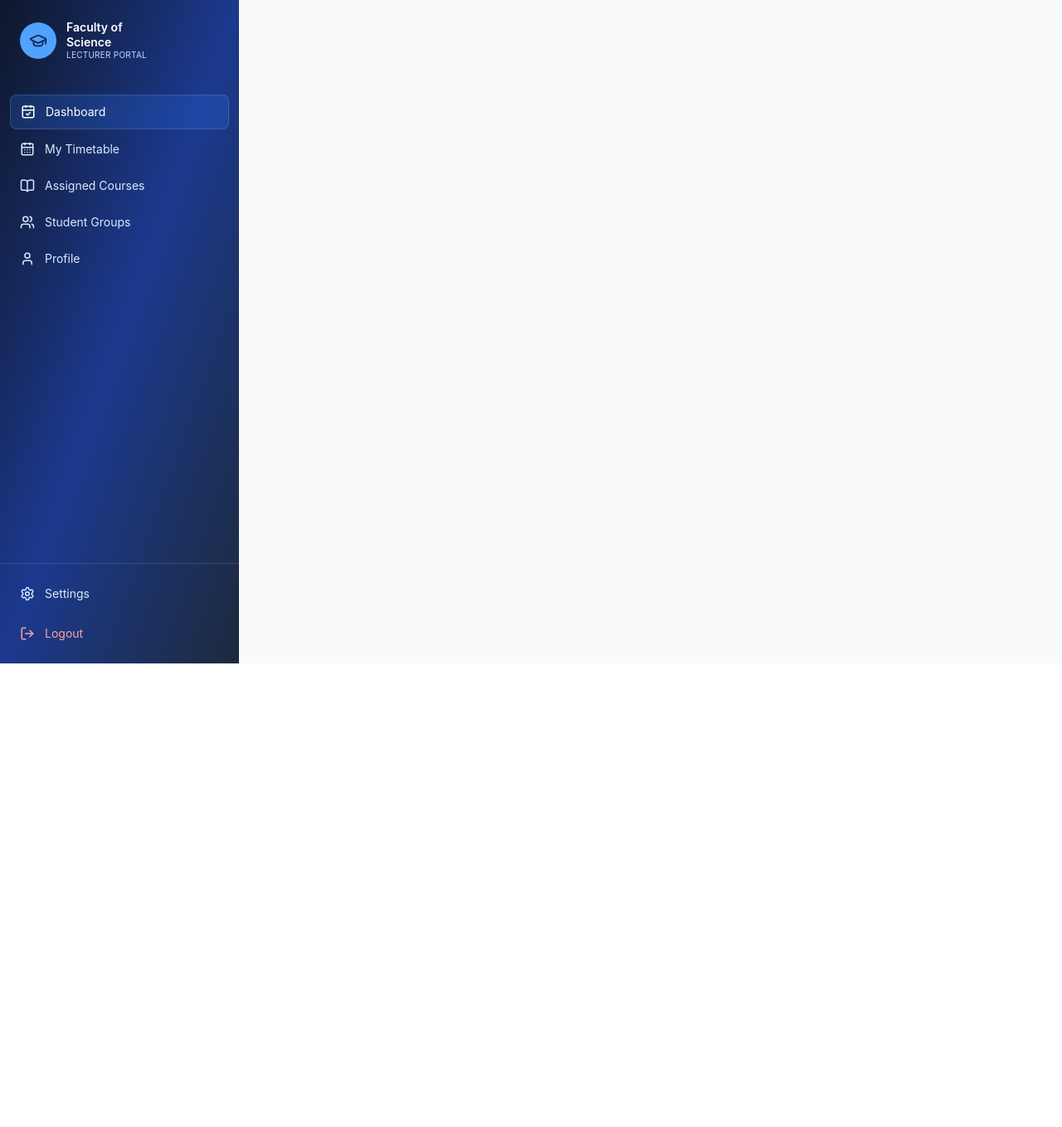
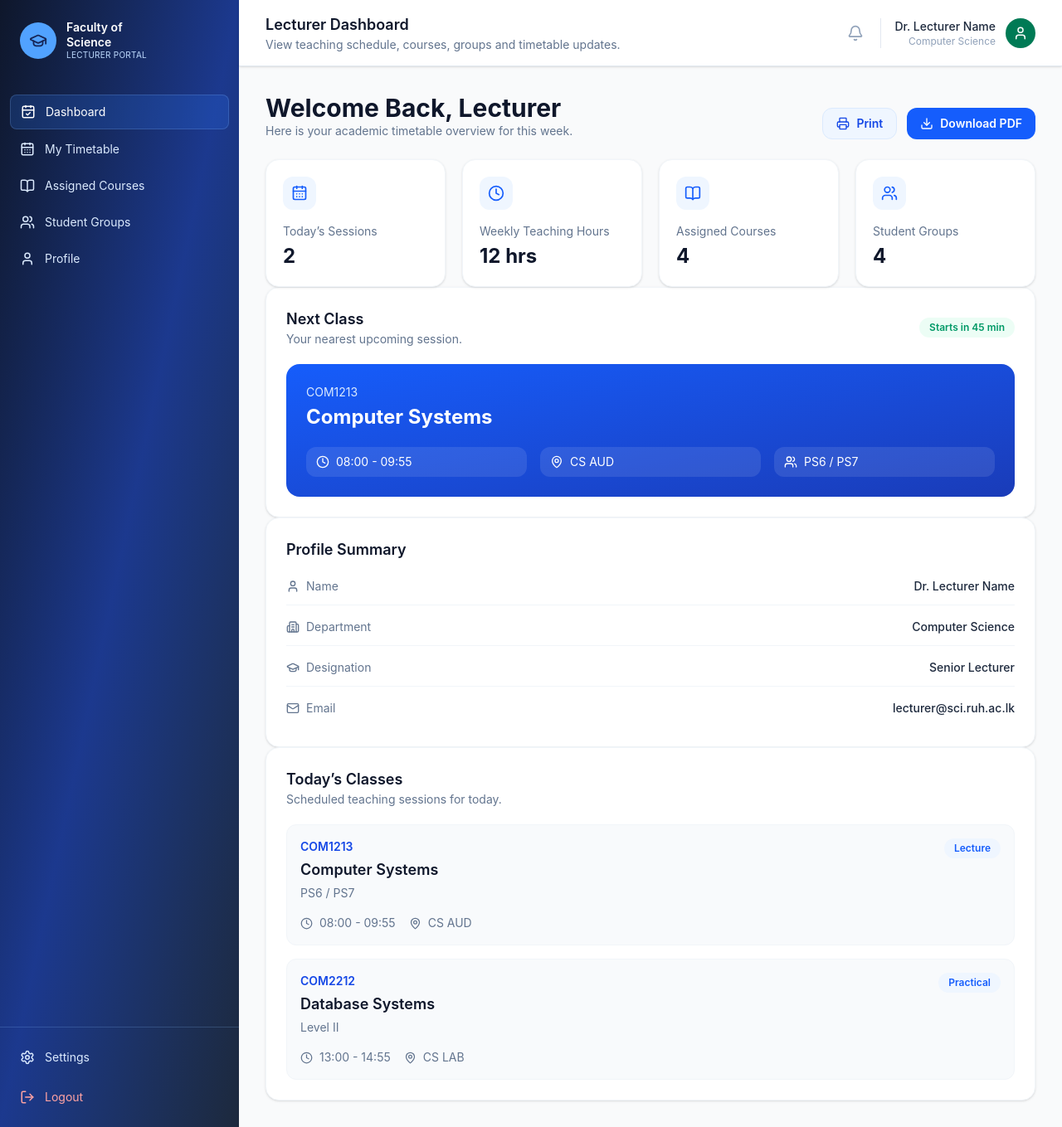
Before and after one commit to Nuwan53/timetable_genaration_management_system, a React app in the folder frontend/: page /lecturer-dashboard in a window 1280 px wide. Shown: the whole page at 83% size. Before the commit the page ends 800 px from the top, so only its background shows below. Built offline with nearby package versions, Linux system fonts and the light colour scheme; the HTML template or start-up script is replaced by a standard one.

Commit message:
implement lecturer dashboard with sidebar and timetable overview

```diff
--- a/frontend/src/pages/LecturerDashboard.jsx
+++ b/frontend/src/pages/LecturerDashboard.jsx
@@ -93,6 +93,199 @@ export default function LecturerDashboard() {
         </div>
 
         </aside>
+
+        <main className="flex-1">
+          <header className="flex h-20 items-center justify-between border-b border-slate-200 bg-white px-8 shadow-sm">
+            <div>
+              <h1 className="text-lg font-semibold text-slate-900">
+                Lecturer Dashboard
+              </h1>
+
+              <p className="text-sm text-slate-500">
+                View teaching schedule, courses, groups and timetable updates.
+              </p>
+            </div>
+
+            <div className="flex items-center gap-5">
+            <button className="text-slate-400 hover:text-slate-600">
+              <Bell size={20} />
+            </button>
+
+            <div className="flex items-center gap-3 border-l border-slate-200 pl-4">
+              <div>
+                <p className="text-right text-sm font-medium text-slate-800">
+                  Dr. Lecturer Name
+                </p>
+                <p className="text-right text-xs text-slate-400">
+                  Computer Science
+                </p>
+              </div>
+              <div className="flex h-9 w-9 items-center justify-center rounded-full bg-emerald-700 text-white">
+                <User size={18} />
+              </div>
+            </div>
+          </div>
+          </header>
+
+          <div className="p-8">
+          <div className="mb-6 flex flex-col justify-between gap-4 xl:flex-row xl:items-end">
+            <div>
+              <h2 className="text-3xl font-bold text-slate-900">
+                Welcome Back, Lecturer
+              </h2>
+              <p className="text-sm text-slate-500">
+                Here is your academic timetable overview for this week.
+              </p>
+            </div>
+
+            <div className="flex gap-3">
+              <button className="flex items-center gap-2 rounded-xl border border-blue-100 bg-blue-50 px-4 py-2 text-sm font-semibold text-blue-700 hover:bg-blue-100">
+                <Printer size={16} />
+                Print
+              </button>
+              <button className="flex items-center gap-2 rounded-xl bg-blue-600 px-4 py-2 text-sm font-semibold text-white hover:bg-blue-700">
+                <Download size={16} />
+                Download PDF
+              </button>
+            </div>
+          </div>
+
+          <div className="grid grid-cols-1 gap-5 md:grid-cols-4">
+            <StatCard icon={<CalendarDays size={20} />} label="Today’s Sessions" value="2" />
+            <StatCard icon={<Clock size={20} />} label="Weekly Teaching Hours" value="12 hrs" />
+            <StatCard icon={<BookOpen size={20} />} label="Assigned Courses" value="4" />
+            <StatCard icon={<Users size={20} />} label="Student Groups" value="4" />
+
+          </div>
+
+          <div>
+             <section className="rounded-2xl border border-slate-100 bg-white p-6 shadow-sm">
+              <div className="mb-5 flex items-center justify-between">
+                <div>
+                  <h3 className="text-lg font-semibold text-slate-900">
+                      Next Class
+                  </h3>
+
+                  <p className="text-sm text-slate-500">
+
+                    Your nearest upcoming session.
+                  </p>
+
+                </div>
+                <span className="rounded-full bg-emerald-50 px-3 py-1 text-xs font-semibold text-emerald-600">
+                  Starts in 45 min
+
+                </span>
+              </div>
+
+              <div className="rounded-2xl bg-gradient-to-br from-blue-600 to-blue-800 p-6 text-white">
+                <p className="text-sm text-blue-100">COM1213</p>
+                <h4 className="mt-1 text-2xl font-bold">Computer Systems</h4>
+                <div className="mt-5 grid grid-cols-1 gap-4 md:grid-cols-3">
+                  <InfoPill icon={<Clock size={16} />} label="08:00 - 09:55" />
+                  <InfoPill icon={<MapPin size={16} />} label="CS AUD" />
+                  <InfoPill icon={<Users size={16} />} label="PS6 / PS7" />
+                </div>
+              </div>
+
+            </section>
+
+            <section className="rounded-2xl border border-slate-100 bg-white p-6 shadow-sm">
+              <h3 className="text-lg font-semibold text-slate-900">
+                Profile Summary
+              </h3>
+
+              <div className="mt-5 space-y-4 text-sm">
+                <ProfileRow icon={<User size={16} />} label="Name" value="Dr. Lecturer Name" />
+                <ProfileRow icon={<Building2 size={16} />} label="Department" value="Computer Science" />
+                <ProfileRow icon={<GraduationCap size={16} />} label="Designation" value="Senior Lecturer" />
+                <ProfileRow icon={<Mail size={16} />} label="Email" value="lecturer@sci.ruh.ac.lk" />
+              </div>
+            </section>
+          </div>
+
+          <div>
+            <section className="rounded-2xl border border-slate-100 bg-white p-6 shadow-sm">
+              <h3 className="text-lg font-semibold text-slate-900">
+                Today’s Classes
+              </h3>
+              <p className="text-sm text-slate-500">
+                Scheduled teaching sessions for today.
+              </p>
+
+              <div className="mt-5 space-y-4">
+                {todaySessions.map((session) => (
+                  <div
+                    key={session.course}
+                    className="rounded-xl border border-slate-100 bg-slate-50 p-4"
+                  >
+                    <div className="flex items-start justify-between">
+                      <div>
+                        <p className="text-sm font-semibold text-blue-700">
+                          {session.course}
+                        </p>
+                        <h4 className="mt-1 text-lg font-semibold text-slate-900">
+                          {session.title}
+                        </h4>
+                        <p className="mt-1 text-sm text-slate-500">
+                          {session.group}
+                        </p>
+                      </div>
+
+                      <span className="rounded-full bg-blue-50 px-3 py-1 text-xs font-semibold text-blue-600">
+                        {session.type}
+                      </span>
+                    </div>
+
+                    <div className="mt-4 flex flex-wrap gap-4 text-sm text-slate-500">
+                      <span className="flex items-center gap-2">
+                        <Clock size={15} /> {session.time}
+                      </span>
+                      <span className="flex items-center gap-2">
+                        <MapPin size={15} /> {session.venue}
+                      </span>
+                    </div>
+                  </div>
+                ))}
+              </div>
+            </section>
+          </div>
+
+        </div>
+        </main>
       </div>
     )
 }
+
+function StatCard({ icon, label, value }) {
+  return (
+    <div className="rounded-2xl border border-slate-100 bg-white p-5 shadow-sm">
+      <div className="flex h-10 w-10 items-center justify-center rounded-xl bg-blue-50 text-blue-600">
+        {icon}
+      </div>
+      <p className="mt-4 text-sm text-slate-500">{label}</p>
+      <p className="mt-1 text-2xl font-bold text-slate-900">{value}</p>
+    </div>
+  );
+}
+
+function InfoPill({ icon, label }) {
+  return (
+    <div className="flex items-center gap-2 rounded-xl bg-white/10 px-3 py-2 text-sm">
+      {icon}
+      {label}
+    </div>
+  );
+}
+
+function ProfileRow({ icon, label, value }) {
+  return (
+    <div className="flex items-center justify-between gap-4 border-b border-slate-100 pb-3 last:border-0">
+      <span className="flex items-center gap-2 text-slate-500">
+        {icon}
+        {label}
+      </span>
+      <span className="text-right font-medium text-slate-800">{value}</span>
+    </div>
+  );
+}
```
